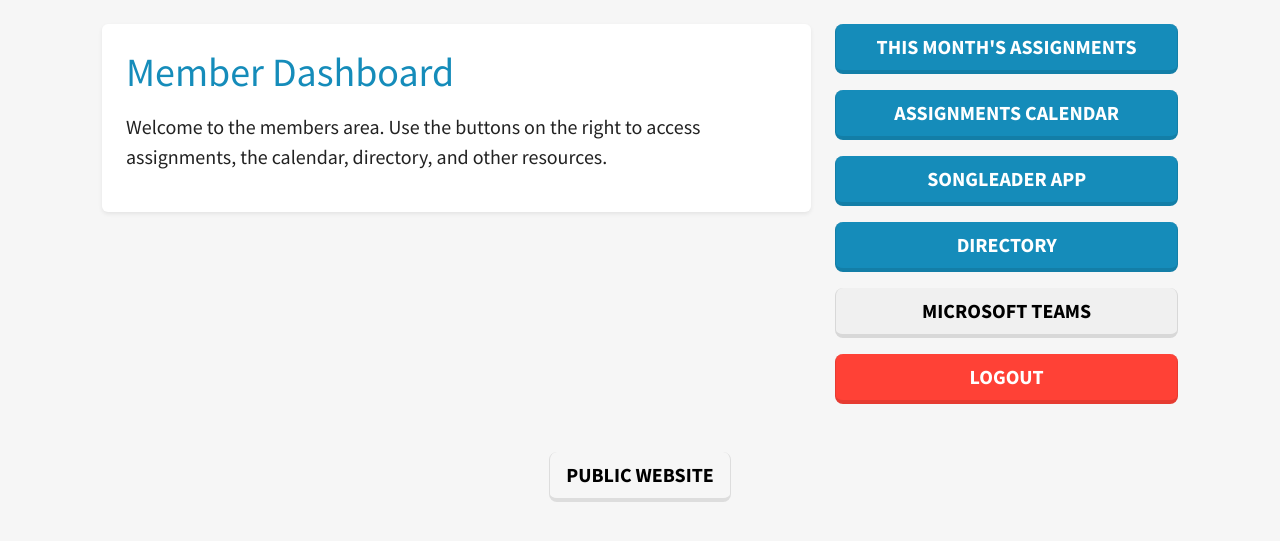
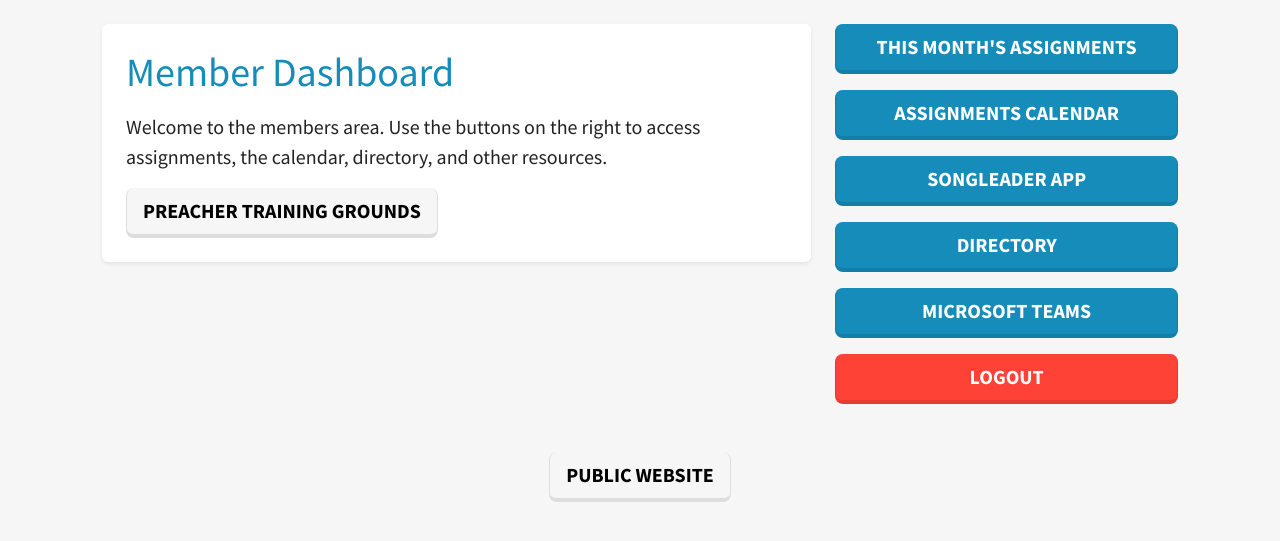
Before and after one commit to kingp84/speaktruth-pioneer-backend, a Django app: page /members/ in a window 1280 px wide. Shown: the part 54-595 px from the top of the page. Run offline with Django 5.2, Linux system fonts and the light colour scheme; a user stored in the database is signed in; some libraries are stand-ins or nearby versions.

Commit message:
Add buttom for Preacher Training Grounds

```diff
--- a/templates/dashboard/member_home.html
+++ b/templates/dashboard/member_home.html
@@ -30,6 +30,11 @@
                     Welcome to the members area. Use the buttons on the right to access assignments,
                     the calendar, directory, and other resources.
                 </p>
+                <a class="btn btn-light btn-lg member-btn"
+                   href="https://pioneer-and-bell-speaktruth.github.io/preacher-training-grounds/"
+                   target="_blank">
+                    Preacher Training Grounds
+                </a>
             </div>
         </div>
 
@@ -57,7 +62,7 @@
                     Directory
                 </a>
 
-                <a class="btn btn-secondary btn-lg member-btn"
+                <a class="btn btn-primary btn-lg member-btn"
                    href="https://teams.live.com/l/community/FAACC3RUT_BmLT49A" target="_blank">
                     Microsoft Teams
                 </a>
```
